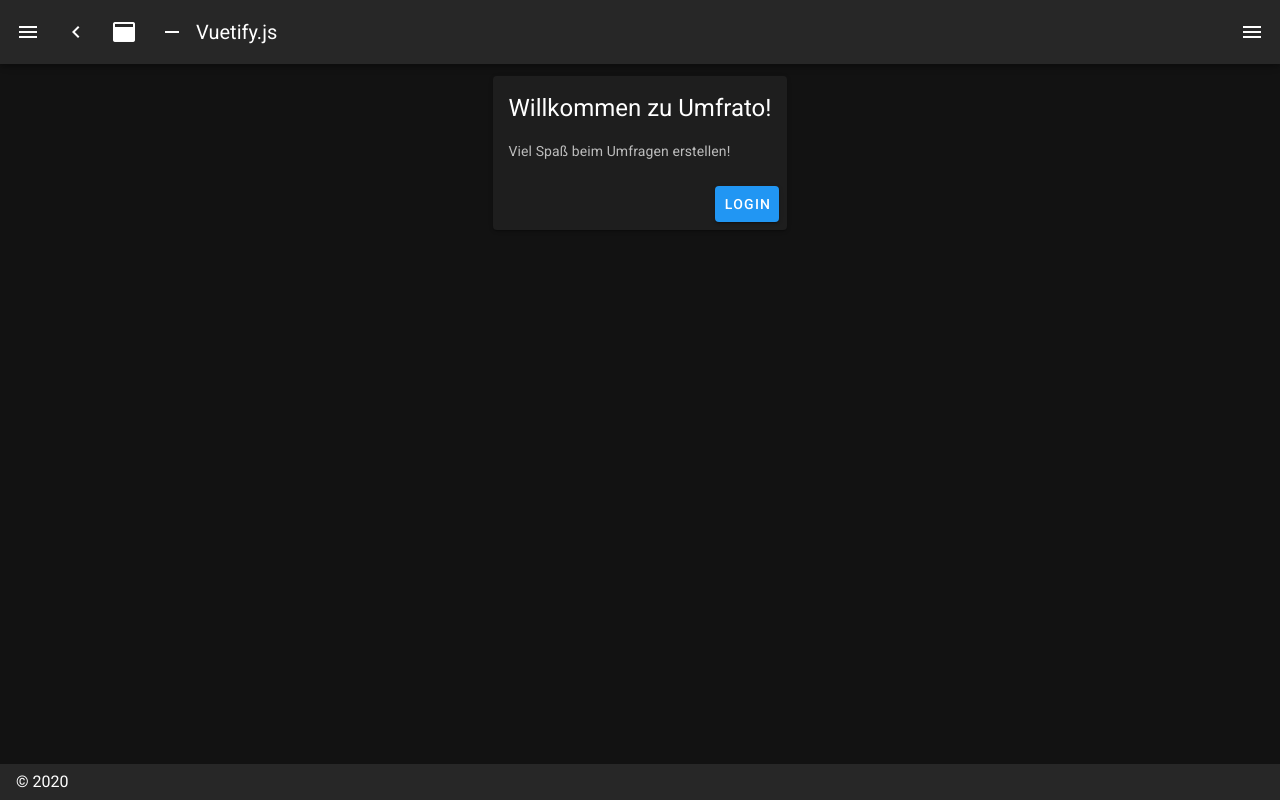
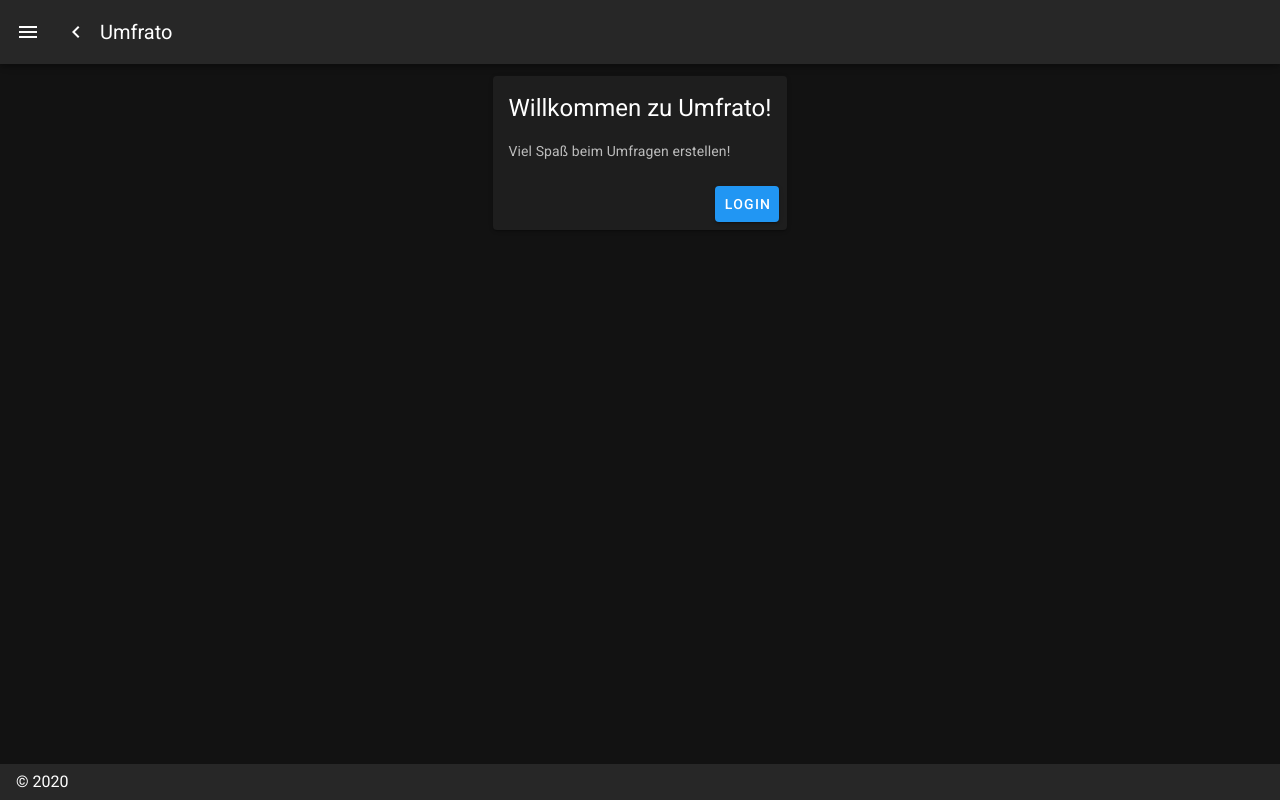
Before and after one commit to MYahiatene/PollApp, a Nuxt app: page / in a window 1280 px wide. Built offline with nearby package versions, Linux system fonts and the light colour scheme.

Commit message:
refs #13892 @0.5h Zeichen aus Oberleiste und rechte Leiste gelöscht, Umbennenung des Tabtitels und Namensleiste

```diff
--- a/package.json
+++ b/package.json
@@ -1,5 +1,5 @@
 {
-  "name": "vergleich",
+  "name": "Umfrato",
   "version": "1.0.0",
   "description": "My wondrous Nuxt.js project",
   "author": "ymokrane",
--- a/src/main/vue/layouts/default.vue
+++ b/src/main/vue/layouts/default.vue
@@ -17,17 +17,8 @@
             <v-btn icon @click.stop="miniVariant = !miniVariant">
                 <v-icon>mdi-{{ `chevron-${miniVariant ? 'right' : 'left'}` }}</v-icon>
             </v-btn>
-            <v-btn icon @click.stop="clipped = !clipped">
-                <v-icon>mdi-application</v-icon>
-            </v-btn>
-            <v-btn icon @click.stop="fixed = !fixed">
-                <v-icon>mdi-minus</v-icon>
-            </v-btn>
             <v-toolbar-title v-text="title" />
             <v-spacer />
-            <v-btn icon @click.stop="rightDrawer = !rightDrawer">
-                <v-icon>mdi-menu</v-icon>
-            </v-btn>
         </v-app-bar>
         <v-content>
             <v-container>
@@ -89,7 +80,7 @@ export default {
             miniVariant: false,
             right: true,
             rightDrawer: false,
-            title: 'Vuetify.js',
+            title: 'Umfrato',
         }
     },
 }
--- a/src/main/vue/pages/Login.vue
+++ b/src/main/vue/pages/Login.vue
@@ -1,11 +1,8 @@
 <template>
-    <v-layout>
+    <b-container>
         <b-row>
             <b-col cols="6" offset="3" class="mt-3">
                 <b-card header="Login">
-                    <b-alert variant="danger" :show="authenticated === false">
-                        Bitte überprüfen Sie Ihre Angaben.
-                    </b-alert>
                     <b-form @submit.prevent="login">
                         <b-form-group label="Username:">
                             <b-form-input type="text" v-model="auth.username"></b-form-input>
@@ -15,10 +12,13 @@
                         </b-form-group>
                         <b-button type="submit" variant="primary">Login</b-button>
                     </b-form>
+                    <b-alert variant="danger" :show="authenticated === false">
+                        Bitte überprüfen Sie Ihre Angaben.
+                    </b-alert>
                 </b-card>
             </b-col>
         </b-row>
-    </v-layout>
+    </b-container>
 </template>
 
 <script>
```
